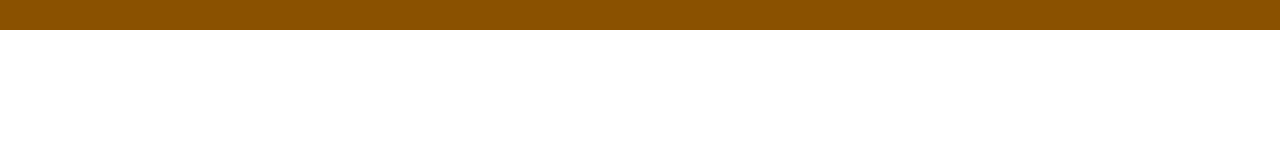
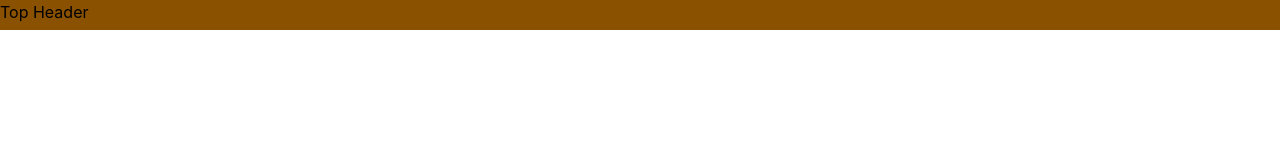
Before and after one commit to Akshaykumar9288/E-commerce-Application, a React (Vite) app in the folder E-commerce-frontend/: page / in a window 1280 px wide. Shown: the top 160 px of the page. Built offline with nearby package versions, Linux system fonts and the light colour scheme.

Commit message:
add text to top-navbar

```diff
--- a/E-commerce-frontend/src/components/layout/Header.jsx
+++ b/E-commerce-frontend/src/components/layout/Header.jsx
@@ -1,7 +1,7 @@
 function Header(){
     return(
         <>
-        <section className="header-top-section w-full h-[30px] bg-[#8A5100]"></section>
+        <section className="header-top-section w-full h-[30px] bg-[#8A5100]"><p>Top Header</p></section>
         </>
     )
 };
```
